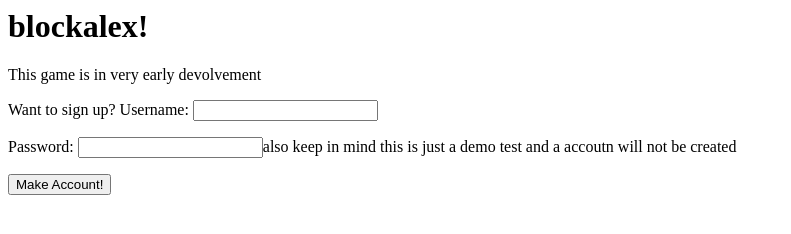
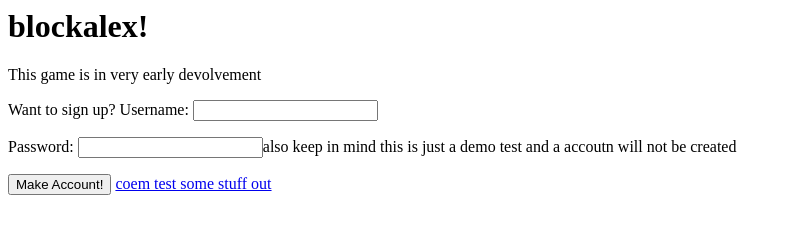
Before and after one commit to TheNickCMD/blockalex, a plain HTML site: page index.html in a window 1280 px wide. Shown: the whole page, without its empty margins (0-791 px from the left). Drawn offline with Linux system fonts and the light colour scheme.

Commit message:
Update index.html

```diff
--- a/index.html
+++ b/index.html
@@ -14,7 +14,7 @@ Password: <input type="text"
 <p>also keep in mind this is just a demo test and a accoutn will not be created<p>
     <button>Make Account!</button>
 
-<a href="https://wtnickk.github.io/alphablockalex/"
+<a href="https://wtnickk.github.io/alphablockalex/">
 coem test some stuff out
 </body>
 
```
